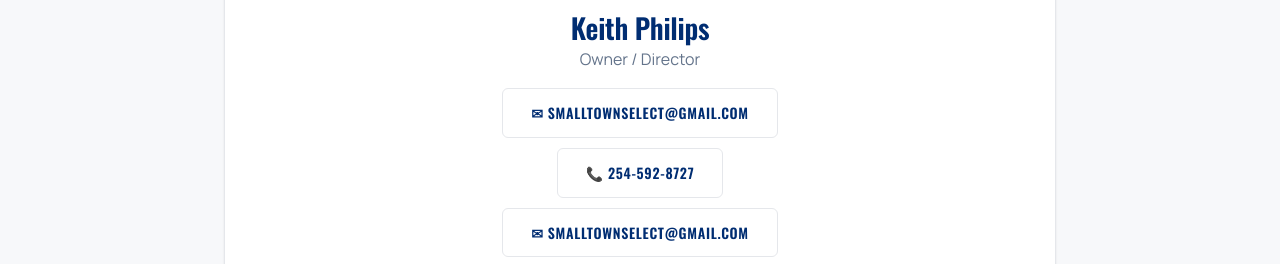
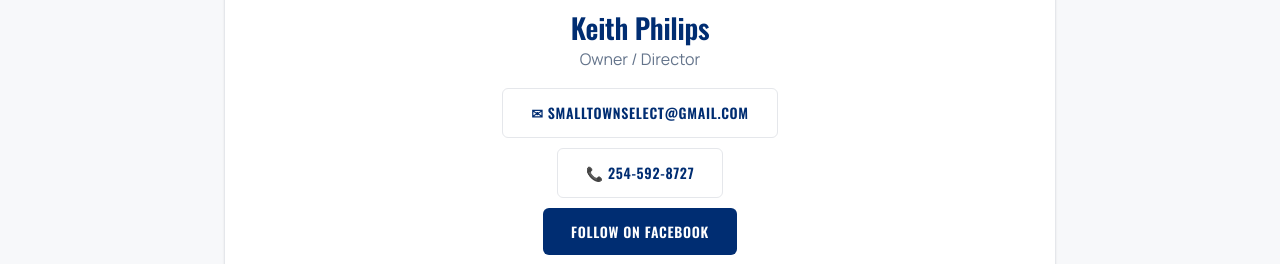
Before and after one commit to ExploringDoor/stsbt-site, a website: page contact.html in a window 1280 px wide. Shown: the part 507-771 px from the top of the page. Drawn offline with nearby package versions, Linux system fonts and the light colour scheme.

Commit message:
Contact page: don't show the email twice (hide general email when it matches the director's)
Co-Authored-By: Claude Opus 4.8 <noreply@anthropic.com>

```diff
--- a/contact.html
+++ b/contact.html
@@ -32,7 +32,7 @@
       '<div class="muted" style="margin-bottom:var(--space-4)">'+esc(d.role||'Owner / Director')+'</div>'+
       (d.email?'<p style="margin:6px 0"><a class="btn btn-outline" href="mailto:'+esc(d.email)+'">✉ '+esc(d.email)+'</a></p>':'')+
       (d.phone?'<p style="margin:10px 0"><a class="btn btn-outline" href="tel:'+esc(d.phone.replace(/[^0-9]/g,''))+'">📞 '+esc(d.phone)+'</a></p>':'')+
-      (gen?'<p style="margin:10px 0"><a class="btn btn-outline" href="mailto:'+esc(gen)+'">✉ '+esc(gen)+'</a></p>':'')+
+      (gen && gen!==d.email?'<p style="margin:10px 0"><a class="btn btn-outline" href="mailto:'+esc(gen)+'">✉ '+esc(gen)+'</a></p>':'')+
       (cfg.facebook?'<p style="margin:10px 0"><a class="btn btn-navy" href="'+esc(cfg.facebook)+'" target="_blank" rel="noopener">Follow on Facebook</a></p>':'')+
       '<p class="muted mt-5" style="font-size:var(--text-sm)">Each tournament has its own local director — see them all on the <a href="directors.html">Directors</a> page.</p>';
   })();
```
